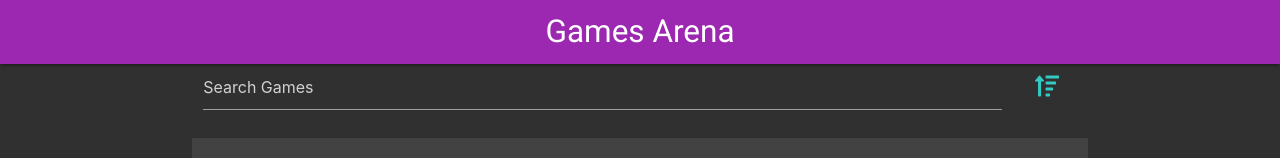
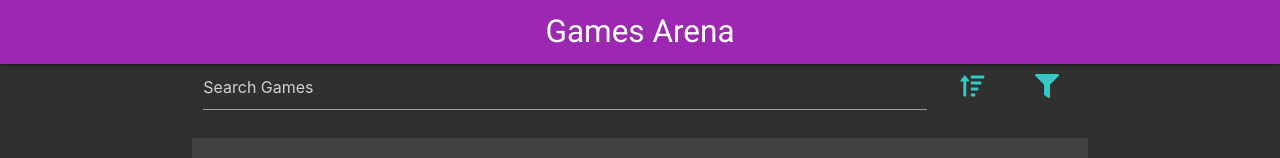
Before and after one commit to sahildhawan22/games-arena, an Angular app: page / in a window 1280 px wide. Shown: the top 158 px of the page. Built offline with nearby package versions, Linux system fonts and the light colour scheme; no server answers.

Commit message:
added filter icon

```diff
--- a/src/app/game-card/game-card.component.css
+++ b/src/app/game-card/game-card.component.css
@@ -11,7 +11,8 @@
 }
 
 .fa-sort-amount-up,
-.fa-sort-amount-down {
+.fa-sort-amount-down,
+.fa-filter {
   color: #33cac6;
   user-select: auto;
   font-size: x-large;
--- a/src/app/game-card/game-card.component.html
+++ b/src/app/game-card/game-card.component.html
@@ -1,5 +1,5 @@
 <div class="row">
-  <div class="col s11">
+  <div class="col s10">
     <input style="color: white;" (keyup)="applyFilter($event.target.value)" placeholder="Search Games">
   </div>
   <div class="col s1">
@@ -11,6 +11,9 @@
       <i class="fas fa-sort-amount-down"  matTooltip="Sort score: highest to lowest" matTooltipPosition="above"
       (click)="sortDescending()"></i>
     </ng-container>
+  </div>
+  <div class="col s1">
+    <i class="fas fa-filter" matTooltip="Filter by platform type" matTooltipPosition="above"></i>
   </div>
 </div>
 <div fxLayout="row wrap" fxLayout.xs="column" fxLayoutAlign="space-around center" fxLayoutGap="25px">
```
